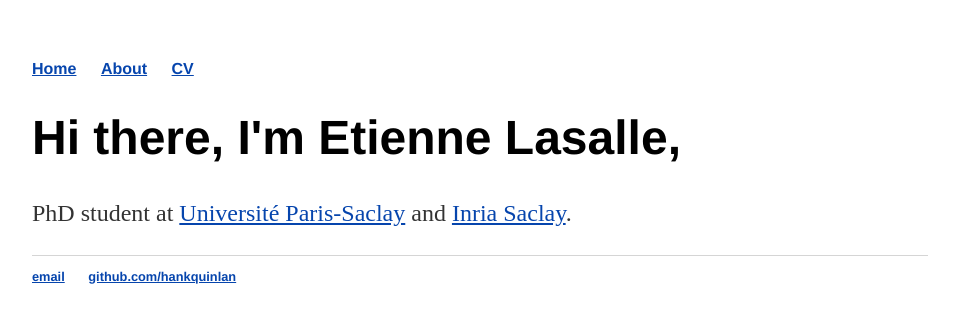
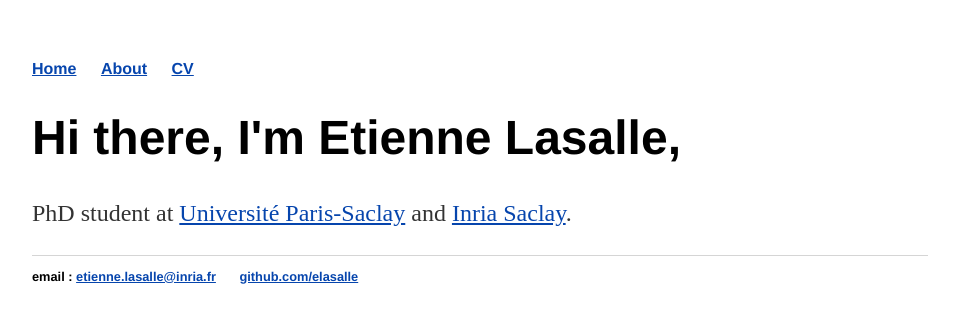
Before and after one commit to elasalle/elasalle.github.io, a Jekyll site: the page built from index.html, in a window 1280 px wide. Shown: the top 323 px of the page, without its empty margins (160-1119 px from the left). Built offline with Jekyll 4.4.1, drawn with Linux system fonts in a browser that asks for light colours.

Commit message:
Update default.html

```diff
--- a/_layouts/default.html
+++ b/_layouts/default.html
@@ -20,8 +20,8 @@
 			</div><!-- /.container -->
 			<footer>
 	    		<ul>
-	        		<li><a href="mailto:hankquinlanhub@gmail.com">email</a></li>
-	        		<li><a href="https://github.com/hankquinlan">github.com/hankquinlan</a></li>
+	        		<li> email : <a href="mailto:etienne.lasalle@inria.fr">etienne.lasalle@inria.fr</a></li>
+	        		<li><a href="https://github.com/elasalle">github.com/elasalle</a></li>
 				</ul>
 			</footer>
 		</body>
```
